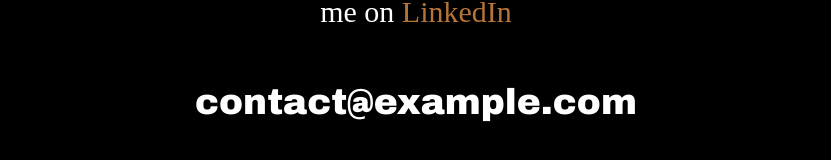
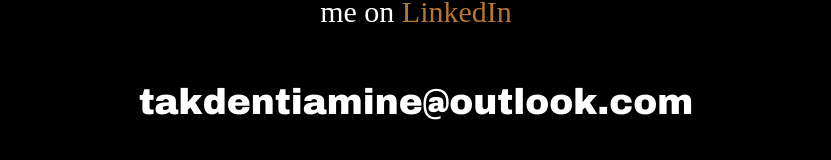
Before and after one commit to aminetakdenti/my-portofolio, a React (Vite) app: page / in a window 1280 px wide. Shown: the part 2291-2451 px from the top of the page, without its empty margins (224-1055 px from the left). Built offline with nearby package versions, Linux system fonts and the light colour scheme; a web font is replaced by a local one.

Commit message:
fix the email

```diff
--- a/src/components/Contact.tsx
+++ b/src/components/Contact.tsx
@@ -18,7 +18,7 @@ function Contact() {
           className="relative block cursor-pointer font-title text-xl transition-colors duration-200 hover:text-accent md:text-4xl"
           href="mailto:contact@example.com"
         >
-          contact@example.com
+          takdentiamine@outlook.com
         </a>
       </div>
     </section>
```
